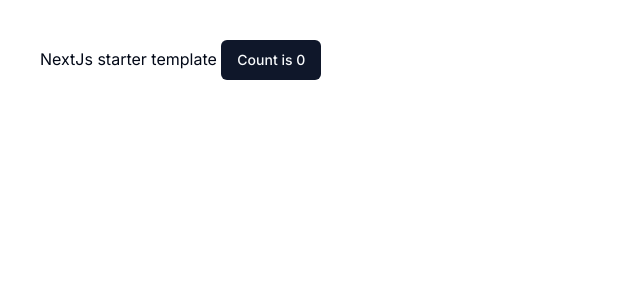
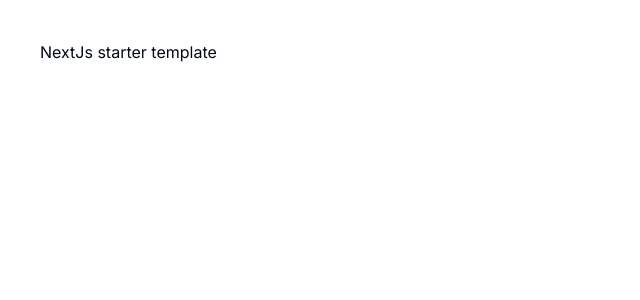
Before and after one commit to Aqib-Rime/Simple-Budget-Tracker, a Next.js app: page / in a window 1280 px wide. Shown: the top 300 px of the page, without its empty margins (0-640 px from the left). Built offline with nearby package versions, Linux system fonts and the light colour scheme.

Commit message:
upgrade dependencies

```diff
--- a/src/app/page.tsx
+++ b/src/app/page.tsx
@@ -1,10 +1,7 @@
-import Counter from '@/components/client/Counter';
-
 export default function Home() {
   return (
     <main className="m-10">
       NextJs starter template {" "}
-      <Counter />
     </main>
   );
 }
--- a/src/components/client/Counter.tsx
+++ /dev/null
@@ -1,9 +0,0 @@
-'use client';
-
-import { Button } from '@/components/ui/button';
-import { useSignal } from '@preact/signals-react';
-
-export default function Counter() {
-  const count = useSignal(0);
-  return <Button onClick={() => (count.value += 1)}>Count is {count}</Button>;
-}
```
Also changed, not shown: package.json (+10 -10 lines).
